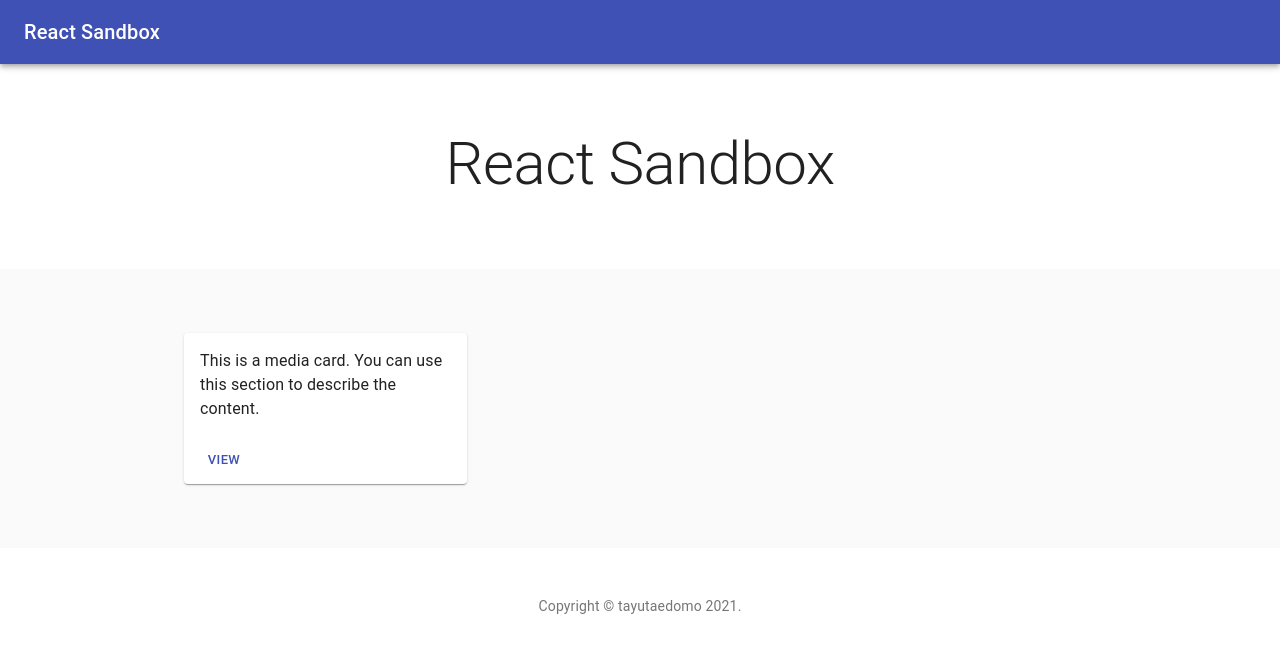
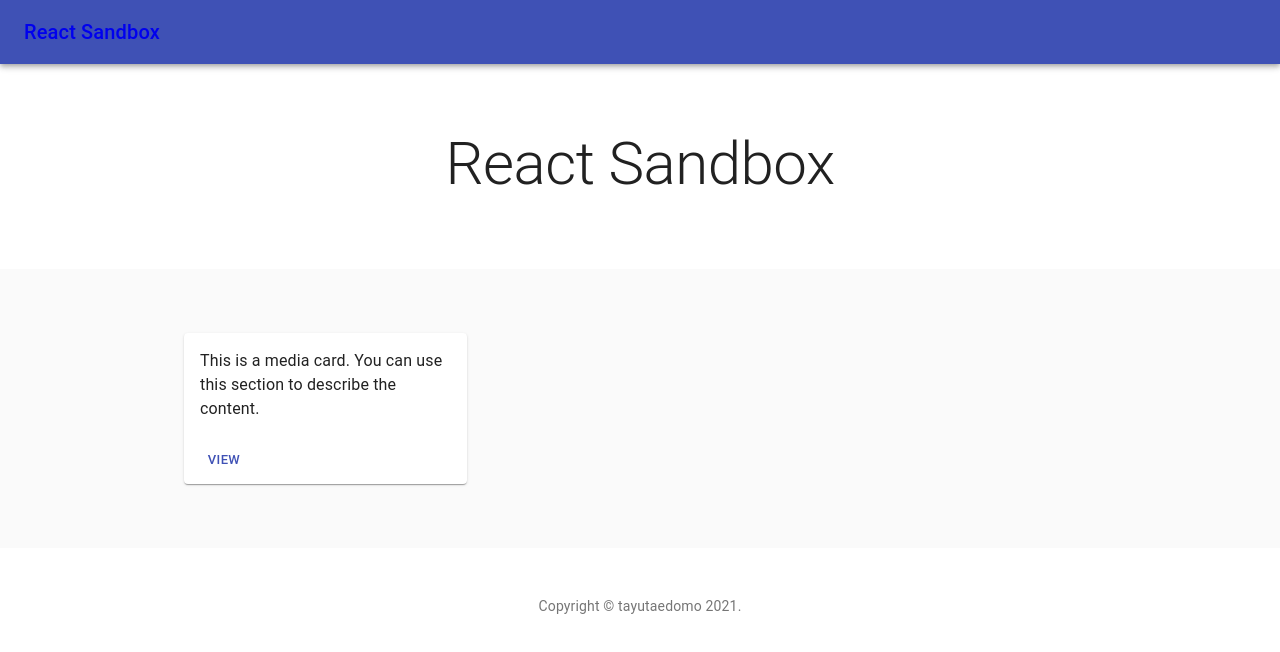
Before and after one commit to tayutaedomo/react-sandbox, a React (Create React App) app: page / in a window 1280 px wide. Shown: the top 652 px of the page. Built offline with nearby package versions, Linux system fonts and the light colour scheme.

Commit message:
add: HeaderLink component

```diff
--- a/src/App.js
+++ b/src/App.js
@@ -11,6 +11,8 @@ import Typography from '@material-ui/core/Typography';
 import { makeStyles } from '@material-ui/core/styles';
 import Container from '@material-ui/core/Container';
 import Link from '@material-ui/core/Link';
+
+import HeaderLink from './components/HeaderLink';
 
 function Copyright() {
   return (
@@ -64,9 +66,7 @@ export default function App() {
       <CssBaseline />
       <AppBar position="relative">
         <Toolbar>
-          <Typography variant="h6" color="inherit" noWrap>
-            React Sandbox
-          </Typography>
+          <HeaderLink />
         </Toolbar>
       </AppBar>
       <main>
--- /dev/null
+++ b/src/components/HeaderLink.js
@@ -0,0 +1,15 @@
+import React from 'react';
+
+import { makeStyles } from '@material-ui/core/styles';
+import Typography from '@material-ui/core/Typography';
+import Link from '@material-ui/core/Link';
+
+export default () => {
+  return (
+    <Typography variant="h6" color="inherit" noWrap>
+      <Link color="initial" href="/">
+        React Sandbox
+      </Link>
+    </Typography>
+  );
+};
```
